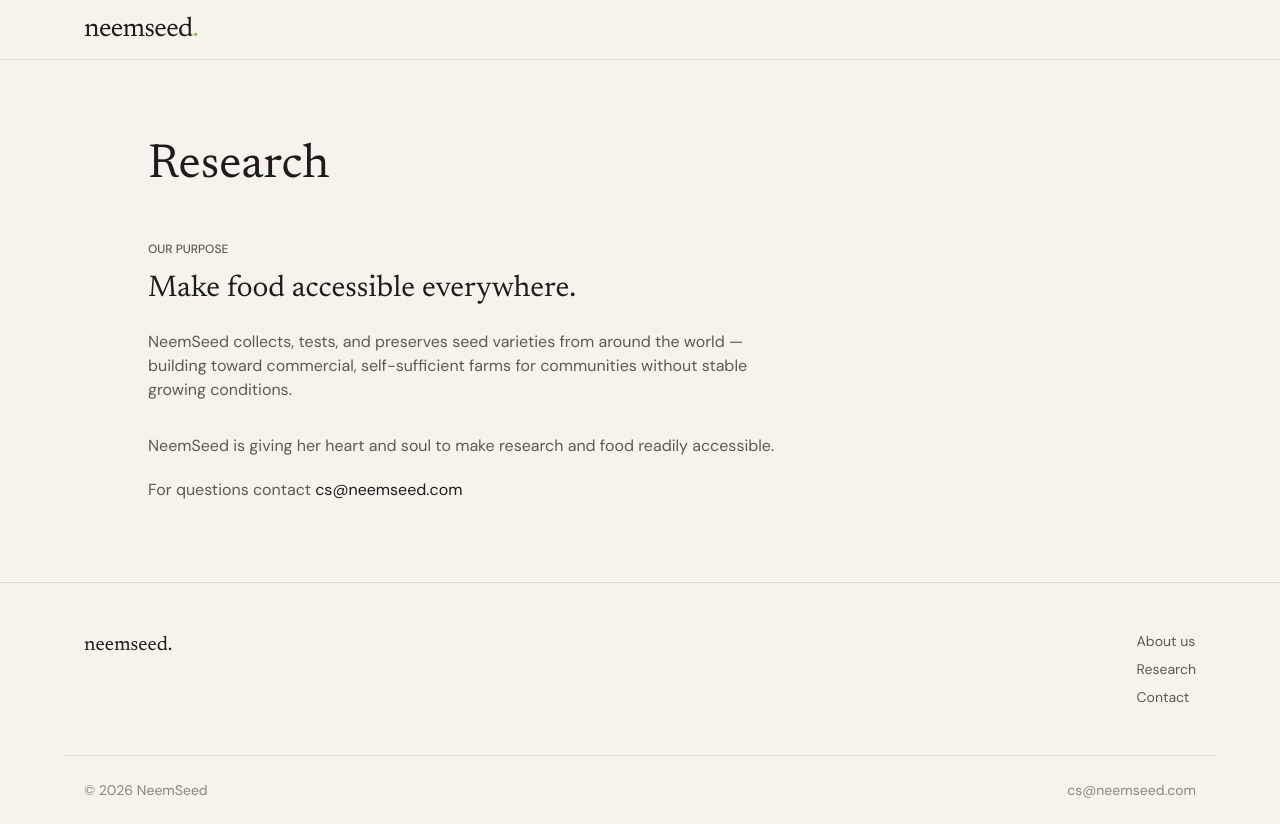
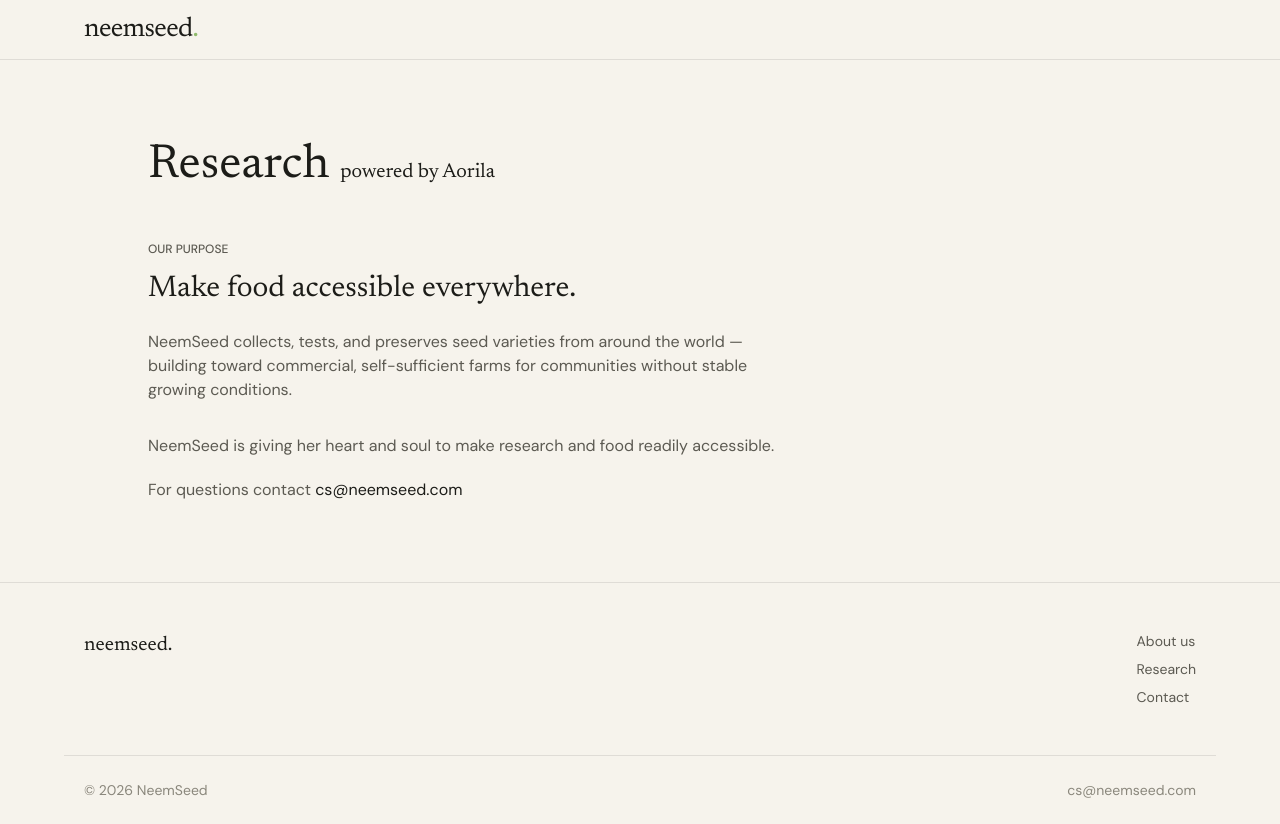
Before and after one commit to nbaldwin09/neemseed, a React (Vite) app: page /research in a window 1280 px wide. Built offline with nearby package versions, Linux system fonts and the light colour scheme.

Commit message:
Research title powered by Aorila

```diff
--- a/src/routes/research.tsx
+++ b/src/routes/research.tsx
@@ -5,7 +5,17 @@ export const Route = createFileRoute("/research")({ component: ResearchPage });
 
 function ResearchPage() {
   return (
-    <SimplePage title="Research">
+    <SimplePage
+      title={
+        <>
+          Research{" "}
+          <span className="text-xl font-normal sm:text-2xl">
+            powered{" "}
+            <span className="underline underline-offset-4">by Aorila</span>
+          </span>
+        </>
+      }
+    >
       <section className="max-w-2xl">
         <p className="text-xs font-medium uppercase tracking-[0.2em] text-muted">Our purpose</p>
         <h2 className="mt-3 font-display text-3xl leading-snug sm:text-4xl">
```
